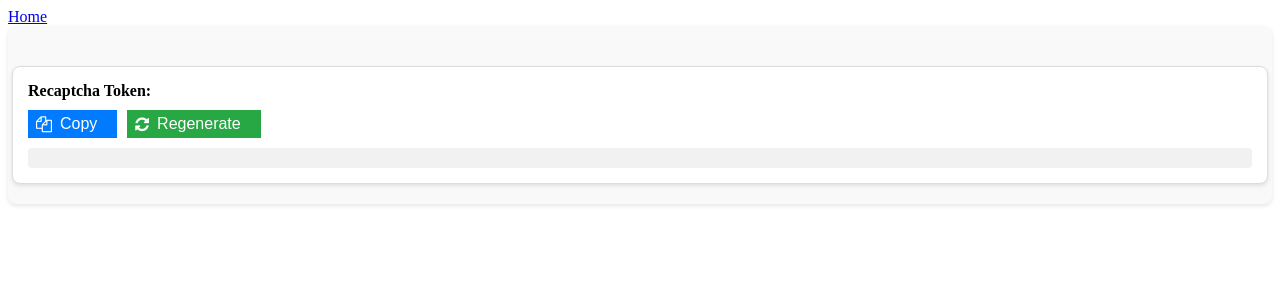
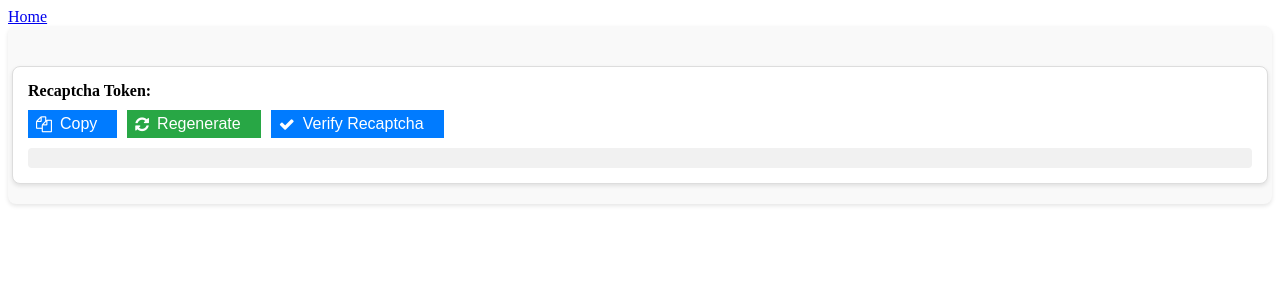
Before and after one commit to anilkumarthakur60/vue-recaptcha3, a Vue app: page / in a window 1280 px wide. Shown: the top 300 px of the page. Built offline with nearby package versions, Linux system fonts and the light colour scheme.

Commit message:
fix: minor changes

```diff
--- a/package.json
+++ b/package.json
@@ -16,6 +16,7 @@
     "format": "prettier --write src/"
   },
   "dependencies": {
+    "axios": "^1.7.7",
     "pinia": "^2.1.7",
     "vue": "^3.4.29",
     "vue-router": "^4.3.3"
--- a/src/views/HomeView.vue
+++ b/src/views/HomeView.vue
@@ -1,7 +1,7 @@
 <script setup lang="ts">
 import Recaptcha from '@/components/Recaptcha.vue'
 import { ref } from 'vue'
-
+import axios from 'axios'
 const recaptchaToken = ref<string>('')
 const recaptchaComponent = ref<InstanceType<typeof Recaptcha> | null>(null)
 const loading = ref<boolean>(false)
@@ -50,6 +50,23 @@ const handleRegenerate = async () => {
   recaptchaComponent.value?.loadRecaptcha()
   loading.value = false
 }
+const verifyResponse = ref<any>(null)
+const verifyRecaptcha = async () => {
+  try {
+    const response = await axios.post(
+      'https://www.google.com/recaptcha/api/siteverify',
+      new URLSearchParams({
+        secret: '6LfQNKUaAAAAAFowxwdQUCbTZMJzs9BBIEq5uXEZ',
+        response: recaptchaToken.value
+      })
+    )
+    console.log('verifyResponse', response)
+    verifyResponse.value = response
+  } catch (error) {
+    console.error('There was a problem with the verification:', error)
+    verifyResponse.value = error
+  }
+}
 </script>
 
 <template>
@@ -68,9 +85,14 @@ const handleRegenerate = async () => {
           <i class="fa fa-refresh" :class="{ 'fa-spin': loading }"></i>
           {{ loading ? 'Loading...' : 'Regenerate' }}
         </button>
+        <button class="buttonload btn btn-warning" @click="verifyRecaptcha" :disabled="loading">
+          <i class="fa fa-check" :class="{ 'fa-spin': loading }"></i>
+          {{ loading ? 'Loading...' : 'Verify Recaptcha' }}
+        </button>
       </div>
       <div class="recaptcha-token">{{ recaptchaToken }}</div>
     </div>
+    <div class="recaptcha-verify-response">{{ verifyResponse }}</div>
   </div>
 </template>
 
```
Also changed, not shown: 1 other file (tests, documents, lock files or other folders).
